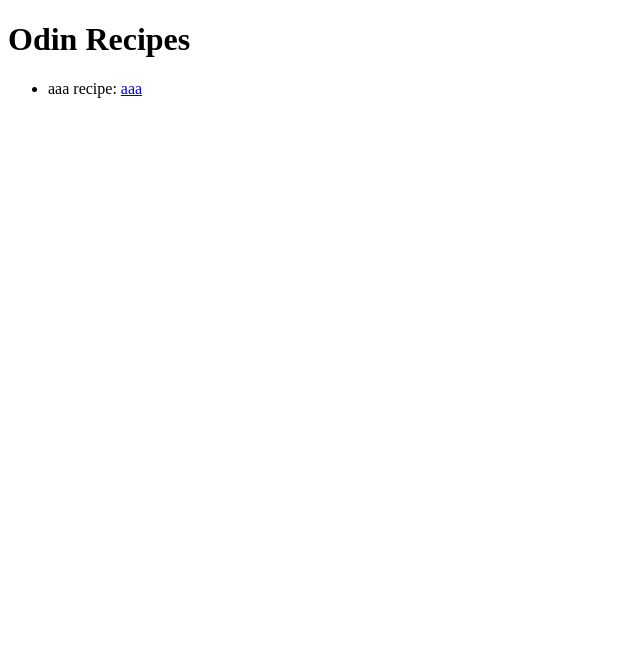
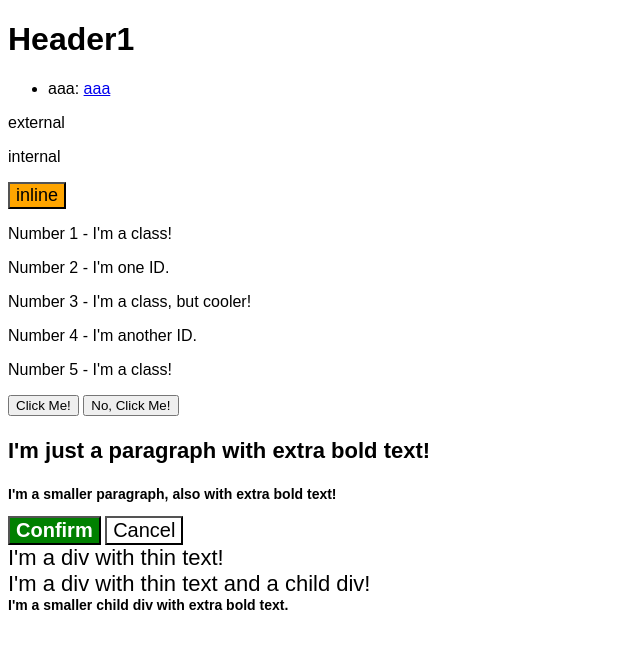
Before and after one commit to hanxu1995/test-webpage, a plain HTML site: page index.html in a window 1280 px wide. Shown: the whole page, without its empty margins (0-640 px from the left). Drawn offline with Linux system fonts and the light colour scheme.

Commit message:
add style

```diff
--- /dev/null
+++ b/cascade_style.css
@@ -0,0 +1,42 @@
+body {
+    font-family: Arial, Helvetica, sans-serif;
+}
+
+.para,
+.small-para {
+    color: hsl(0, 0%, 0%);
+    font-weight: 800;
+}
+
+.para {
+    font-size: 22px;
+}
+
+.small-para {
+    font-size: 14px;
+    font-weight: 800;
+}
+
+.button {
+    background-color: rgb(255, 255, 255);
+    color: rgb(0, 0, 0);
+    font-size: 20px;
+}
+
+.confirm {
+    background: green;
+    color: white;
+    font-weight: bold;
+}
+
+.text {
+    color: rgb(0, 0, 0);
+    font-size: 22px;
+    font-weight: 100;
+}
+
+.child {
+    color: rgb(0, 0, 0);
+    font-weight: 800;
+    font-size: 14px;
+}
--- a/index.html
+++ b/index.html
@@ -3,13 +3,38 @@
 <head>
     <meta charset="UTF-8">
     <title>Title</title>
+    <link rel="stylesheet" href="cascade_style.css">
 </head>
 <body>
 
-<h1>Odin Recipes</h1>
+<h1>Header1</h1>
 <ul>
-    <li>aaa recipe: <a href="recipes/aaa.html">aaa</a></li>
+    <li>aaa: <a href="recipes/aaa.html">aaa</a></li>
 </ul>
+
+<div>external</div>
+<p>internal</p>
+<button style="background-color: orange; font-size: 18px">inline</button>
+
+<p class="odd">Number 1 - I'm a class!</p>
+<div id="two">Number 2 - I'm one ID.</div>
+<p class="odd" id="three">Number 3 - I'm a class, but cooler!</p>
+<div id="four">Number 4 - I'm another ID.</div>
+<p class="odd">Number 5 - I'm a class!</p>
+
+<button class="b1">Click Me!</button>
+<button class="b2">No, Click Me!</button>
+
+<p class="para">I'm just a paragraph with extra bold text!</p>
+<p class="para small-para">I'm a smaller paragraph, also with extra bold text!</p>
+
+<button id="confirm-button" class="button confirm">Confirm</button>
+<button id="cancel-button" class="button cancel">Cancel</button>
+
+<div class="text">I'm a div with thin text!</div>
+<div class="text">I'm a div with thin text and a child div!
+    <div class="text child">I'm a smaller child div with extra bold text.</div>
+</div>
 
 </body>
 </html>
--- /dev/null
+++ b/style.css
@@ -0,0 +1,33 @@
+.odd {
+    background-color: pink;
+    font-family: Verdana, "DejaVu Sans", sans-serif;
+}
+
+#two {
+    color: blue;
+    font-size: 36px;
+}
+
+#three {
+    font-size: 24px;
+}
+
+#four {
+    background-color: lightgreen;
+    font-size: 24px;
+    font-weight: bold;
+}
+
+.b1, .b2 {
+    font-family: Helvetica, "Times New Roman", sans-serif;
+    font-size: 28px;
+}
+
+.b1 {
+    background-color: black;
+    color: white;
+}
+
+.b2 {
+    background-color: yellow;
+}
```
Also changed, not shown: recipes/aaa.html (+3 -2 lines).
